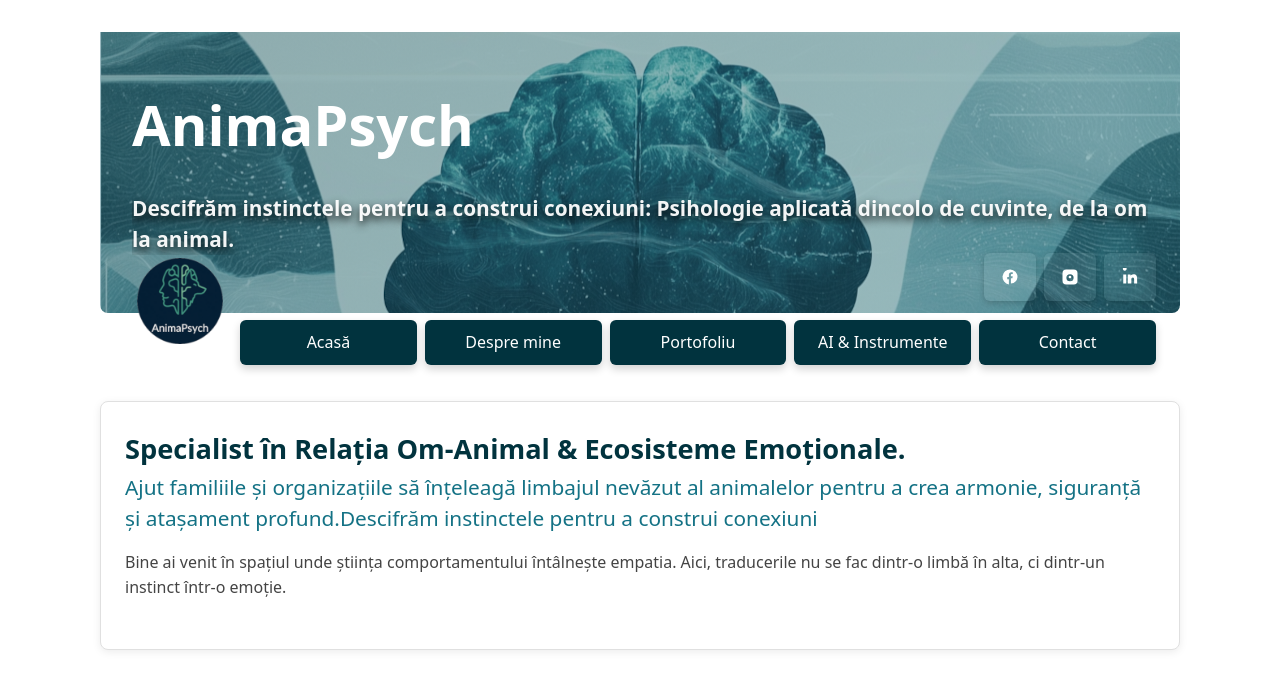
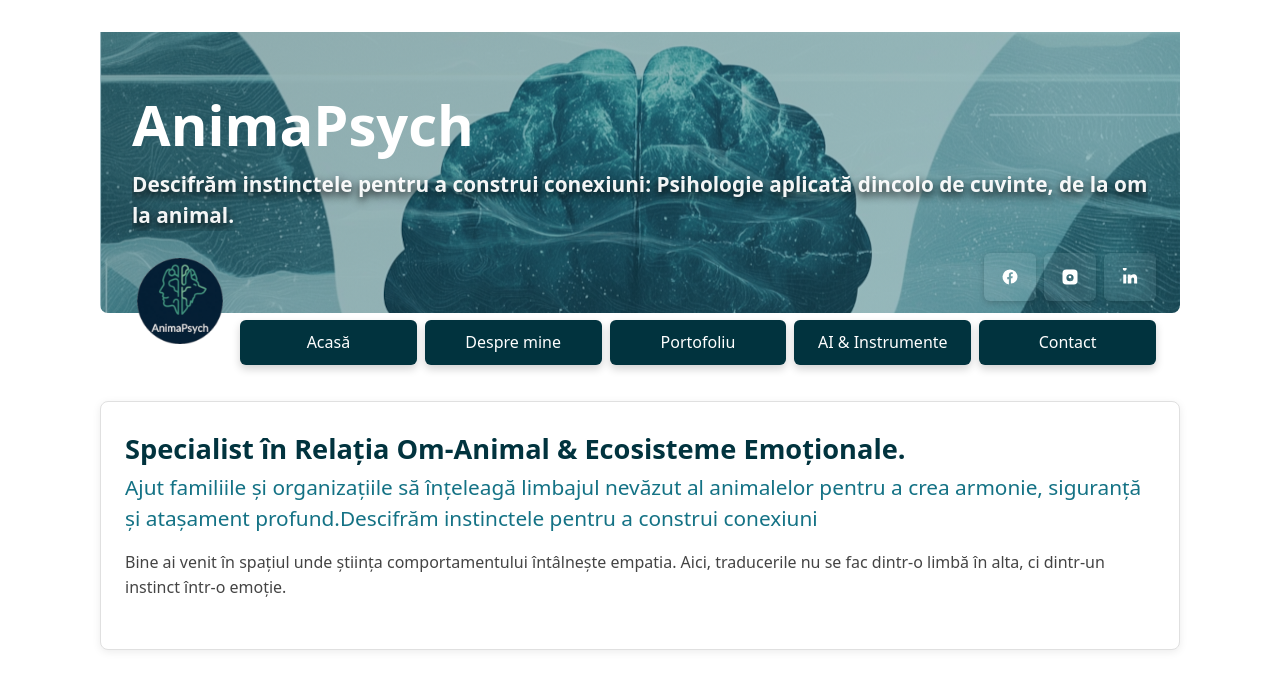
Before and after one commit to irinabut2024-stud/animapsych, a React (Vite) app: page / in a window 1280 px wide. Shown: the top 688 px of the page. Built offline with nearby package versions, Linux system fonts and the light colour scheme.

Commit message:
Mobile visibility

```diff
--- a/src/App.css
+++ b/src/App.css
@@ -15,8 +15,8 @@ html, body {
 }
 
 .header h1 {
-  position: sticky;
-  top: 5.5rem;
+  position: relative;
+  /* top: 0.5rem; */
   font-size: 3.5rem;
   text-align: left;
   /* padding: -2rem 1rem;
@@ -25,10 +25,10 @@ html, body {
 }
 
 .header h2 {
-  position: sticky;
-  bottom: 5.5rem;    /* distance from header bottom */
-  left: 1.5rem;       /* aligns with header padding */
-  right: 15.5rem;
+  position: relative;
+  bottom: 1.5rem;    /* distance from header bottom */
+  left: 0rem;       /* aligns with header padding */
+  right: 1.5rem;
   margin: 0;
   font-size: 1.3rem;
   overflow: hidden;
@@ -39,7 +39,7 @@ html, body {
 }
 
 .header {
-  position: sticky;
+  position: relative;
   top: 0;
   z-index: 1000;
   max-width: 1080px;
@@ -344,8 +344,8 @@ html, body {
 }
 
 /* Very small phones */
-@media (max-width: 420px) {
-  #root { padding-top: 20px; }
+@media (max-width: 220px) {
+  #root { padding-top: 0px; }
 
   .button-row .btn { flex-basis: 60%; min-width: 0; }
   .header-logo { height: 4rem; }
```
